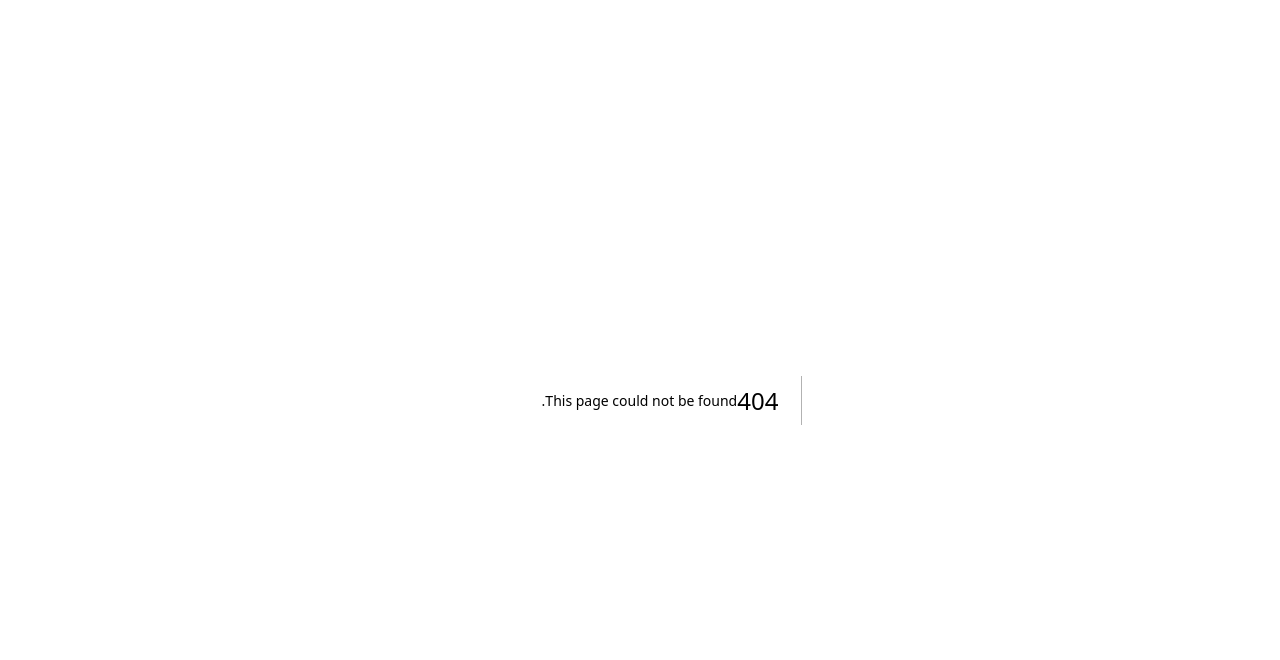
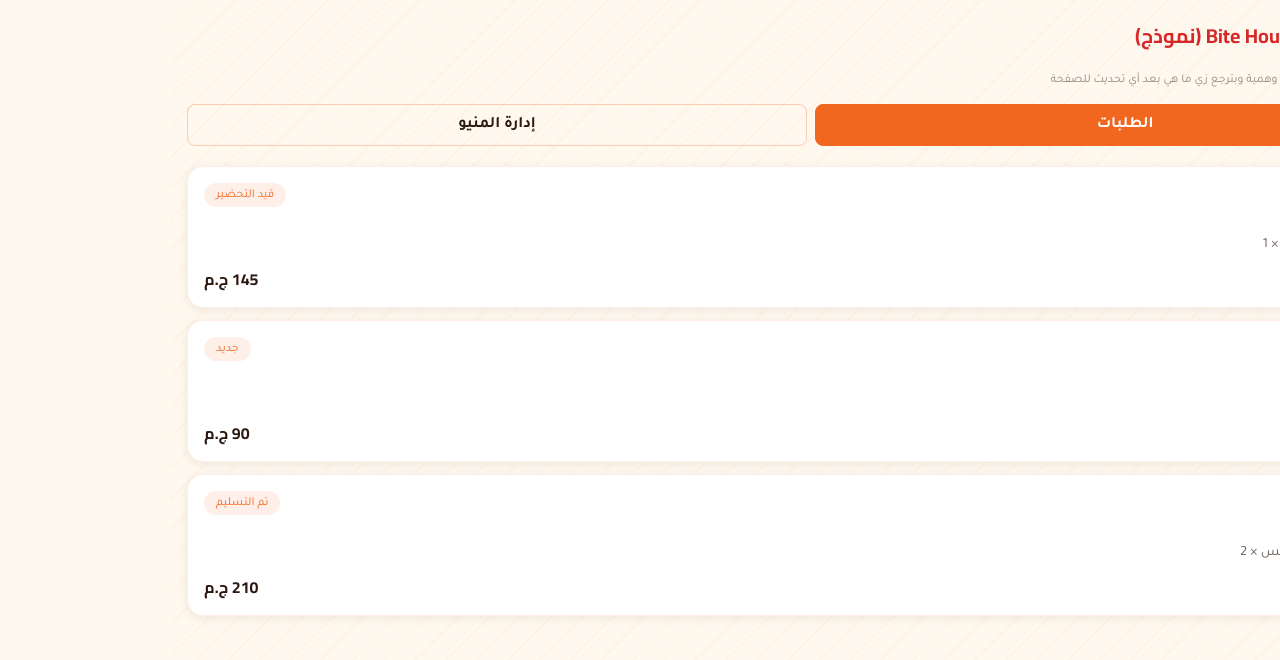
Before and after one commit to starboysaif/demo-restaurant, a Next.js app: page /admin in a window 1280 px wide. Before the commit this address had no page. Shown: the top 660 px of the page. Built offline with nearby package versions, Linux system fonts and the light colour scheme.

Commit message:
Create page.tsx

```diff
--- /dev/null
+++ b/app/admin/page.tsx
@@ -0,0 +1,160 @@
+"use client";
+
+import { useState } from "react";
+import Link from "next/link";
+
+const fakeOrders = [
+  {
+    id: "1",
+    name: "أحمد محمود",
+    phone: "01012345678",
+    items: "برجر كلاسيك × 2، بيبسي × 1",
+    total: 145,
+    status: "قيد التحضير",
+    time: "منذ 5 دقائق",
+  },
+  {
+    id: "2",
+    name: "سارة علي",
+    phone: "01198765432",
+    items: "بيتزا مارجريتا × 1",
+    total: 90,
+    status: "جديد",
+    time: "منذ دقيقتين",
+  },
+  {
+    id: "3",
+    name: "محمد حسن",
+    phone: "01234567890",
+    items: "دجاج مقرمش × 3، بطاطس × 2",
+    total: 210,
+    status: "تم التسليم",
+    time: "منذ 20 دقيقة",
+  },
+];
+
+const initialMenu = [
+  { id: "m1", name: "برجر كلاسيك", price: 65, category: "برجر" },
+  { id: "m2", name: "بيتزا مارجريتا", price: 90, category: "بيتزا" },
+  { id: "m3", name: "دجاج مقرمش", price: 55, category: "دجاج" },
+  { id: "m4", name: "بيبسي", price: 15, category: "مشروبات" },
+];
+
+export default function DemoAdmin() {
+  const [tab, setTab] = useState<"orders" | "menu">("orders");
+  const [menu, setMenu] = useState(initialMenu);
+  const [editingId, setEditingId] = useState<string | null>(null);
+
+  function updatePrice(id: string, price: number) {
+    setMenu((prev) => prev.map((item) => (item.id === id ? { ...item, price } : item)));
+    setEditingId(null);
+  }
+
+  return (
+    <main
+      className="min-h-screen pb-10"
+      style={{
+        backgroundColor: "#FFF8EE",
+        backgroundImage:
+          "repeating-linear-gradient(135deg, rgba(241,103,31,0.035) 0px, rgba(241,103,31,0.035) 2px, transparent 2px, transparent 22px)",
+      }}
+    >
+      <header className="py-5 px-4 flex items-center gap-3">
+        <Link href="/" className="text-2xl text-brand-red">
+          ←
+        </Link>
+        <h1 className="font-display text-xl font-bold text-brand-red">
+          لوحة تحكم Bite House (نموذج)
+        </h1>
+      </header>
+
+      <p className="font-body text-xs text-charcoal/50 px-4 mb-4">
+        ده نموذج توضيحي — البيانات هنا وهمية وبترجع زي ما هي بعد أي تحديث للصفحة
+      </p>
+
+      <div className="flex gap-2 px-4 mb-5">
+        <button
+          onClick={() => setTab("orders")}
+          className={`flex-1 py-2 rounded-lg font-body font-bold border ${
+            tab === "orders"
+              ? "bg-brand-orange text-white border-brand-orange"
+              : "border-brand-orange/30 text-charcoal"
+          }`}
+        >
+          الطلبات
+        </button>
+        <button
+          onClick={() => setTab("menu")}
+          className={`flex-1 py-2 rounded-lg font-body font-bold border ${
+            tab === "menu"
+              ? "bg-brand-orange text-white border-brand-orange"
+              : "border-brand-orange/30 text-charcoal"
+          }`}
+        >
+          إدارة المنيو
+        </button>
+      </div>
+
+      {tab === "orders" && (
+        <div className="px-4 space-y-3">
+          {fakeOrders.map((order) => (
+            <div
+              key={order.id}
+              className="rounded-2xl bg-white p-4 shadow-[0_2px_10px_rgba(43,24,16,0.08)] border border-brand-orange/10"
+            >
+              <div className="flex justify-between items-start mb-1">
+                <div>
+                  <p className="font-display font-bold">{order.name}</p>
+                  <p className="font-body text-sm text-charcoal/60">{order.phone}</p>
+                </div>
+                <span className="bg-brand-orange/10 text-brand-orange font-body text-xs px-3 py-1 rounded-full">
+                  {order.status}
+                </span>
+              </div>
+              <p className="font-body text-sm text-charcoal/70 mt-2">{order.items}</p>
+              <div className="flex justify-between items-center mt-3">
+                <p className="font-body text-xs text-charcoal/40">{order.time}</p>
+                <p className="font-display font-bold">{order.total} ج.م</p>
+              </div>
+            </div>
+          ))}
+        </div>
+      )}
+
+      {tab === "menu" && (
+        <div className="px-4 space-y-3">
+          {menu.map((item) => (
+            <div
+              key={item.id}
+              className="rounded-2xl bg-white p-4 shadow-[0_2px_10px_rgba(43,24,16,0.08)] border border-brand-orange/10 flex justify-between items-center"
+            >
+              <div>
+                <p className="font-body font-bold">{item.name}</p>
+                <p className="font-body text-xs text-charcoal/50">{item.category}</p>
+              </div>
+              {editingId === item.id ? (
+                <input
+                  type="number"
+                  defaultValue={item.price}
+                  autoFocus
+                  onBlur={(e) => updatePrice(item.id, Number(e.target.value))}
+                  onKeyDown={(e) => {
+                    if (e.key === "Enter") updatePrice(item.id, Number((e.target as HTMLInputElement).value));
+                  }}
+                  className="w-20 border border-brand-orange/30 rounded-lg px-2 py-1 font-body text-sm text-left"
+                />
+              ) : (
+                <button
+                  onClick={() => setEditingId(item.id)}
+                  className="font-body font-bold text-brand-red underline"
+                >
+                  {item.price} ج.م
+                </button>
+              )}
+            </div>
+          ))}
+        </div>
+      )}
+    </main>
+  );
+        }
```
